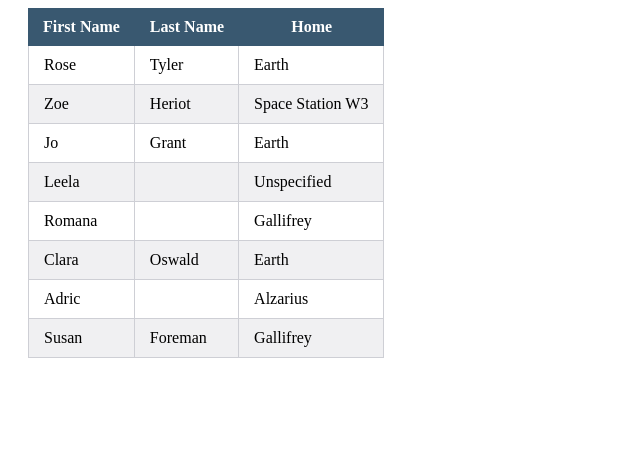
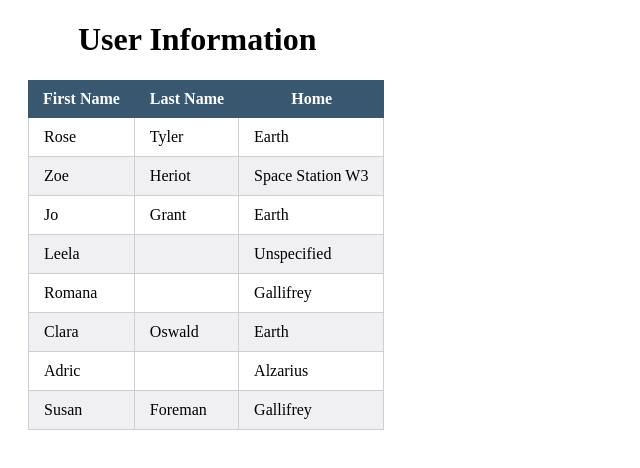
Before and after one commit to ddelvadi/jtable-project, a plain HTML site: page index.html in a window 1280 px wide. Shown: the whole page, without its empty margins (0-640 px from the left). Drawn offline with nearby package versions, Linux system fonts and the light colour scheme.

Commit message:
Added heading for the table

```diff
--- a/index.html
+++ b/index.html
@@ -7,6 +7,7 @@
   <link rel="stylesheet" media="screen" href="css/screen.css" />
 </head>
 <body class="body">
+  <h1>User Information</h1>
   <table id="information">
     <thead class="titles">
       <tr>
```
